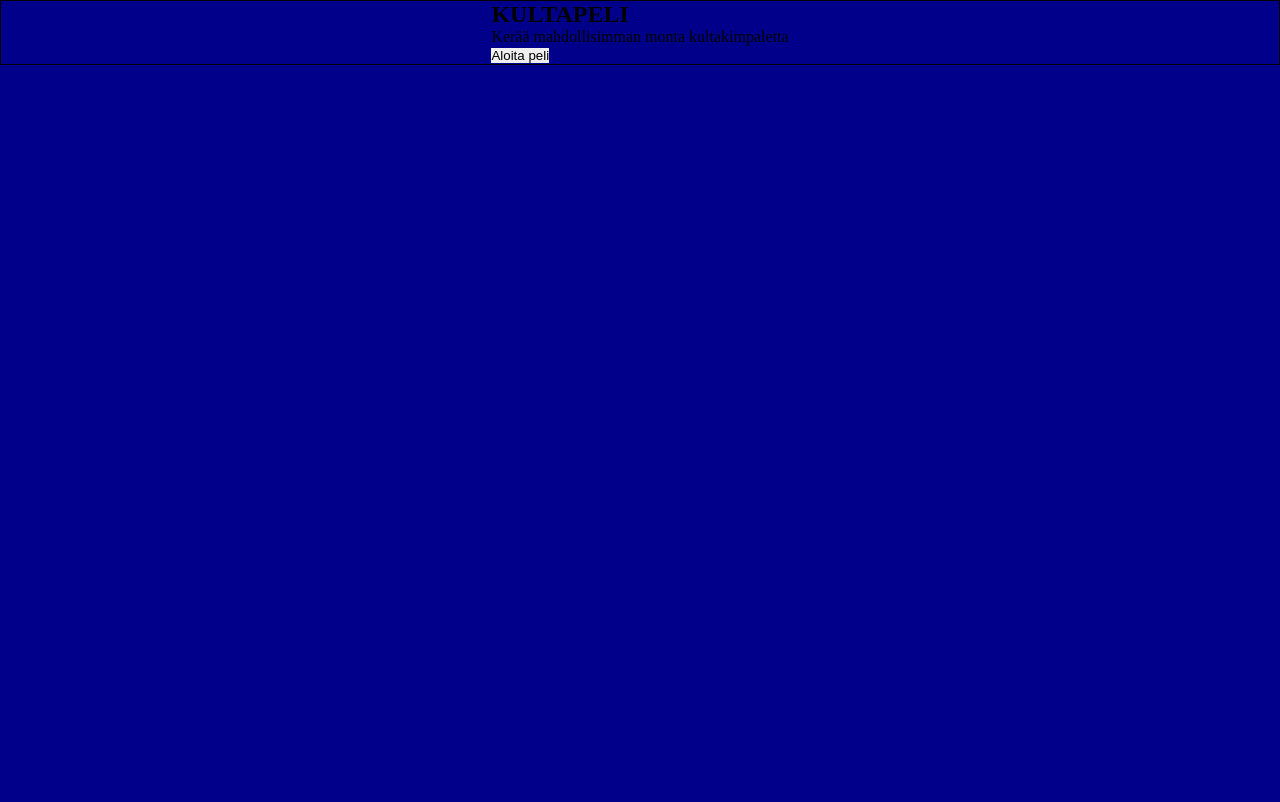
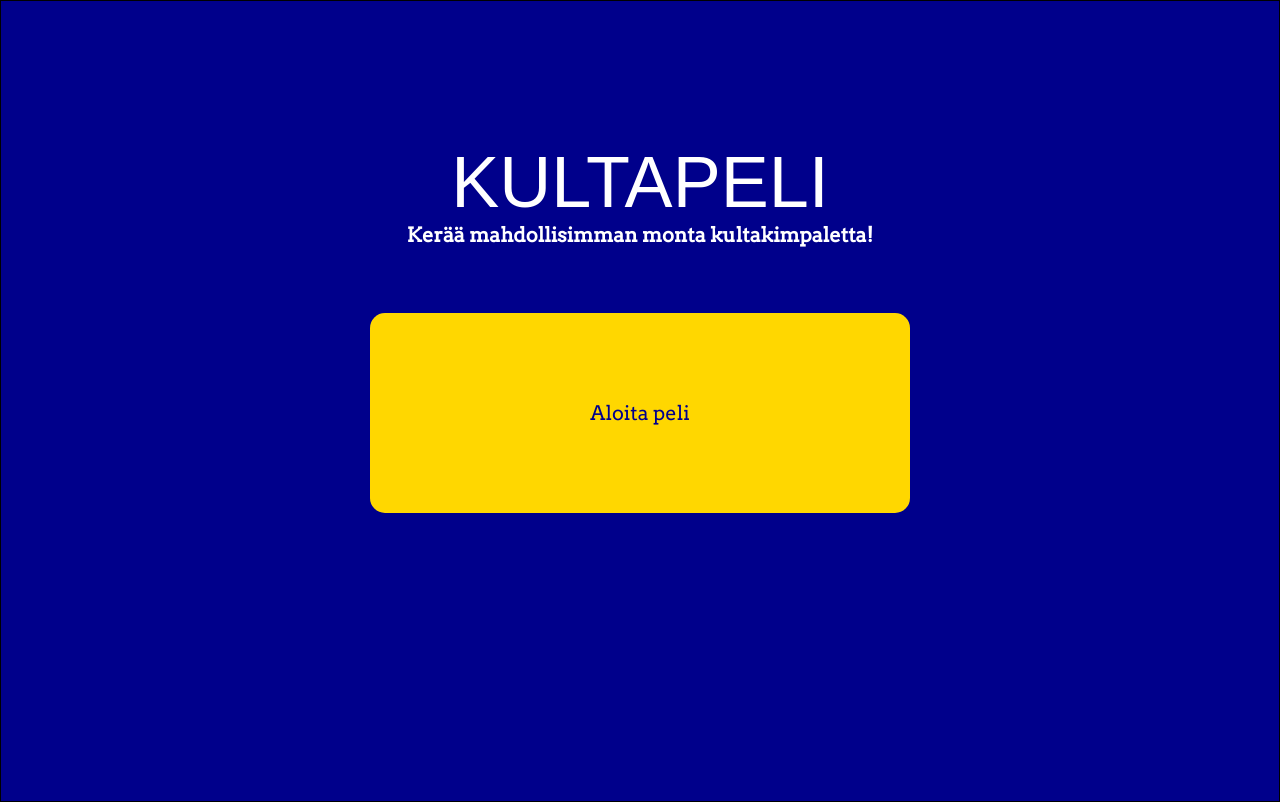
Before and after one commit to arttuaikala00/peliprojekti, a plain HTML site: page index.html in a window 1280 px wide. Drawn offline with Linux system fonts and the light colour scheme; a web font is replaced by a local one.

Commit message:
Aloitussivun css muokkausta

```diff
--- a/aloitusnakyma.js
+++ b/aloitusnakyma.js
@@ -1,3 +1,6 @@
+import * as pelimekaniikat from "./pelimekaniikat.js";
+import * as pelinakyma from "./pelinakyma.js";
+
 const nakyma = document.getElementById("nakyma");
 
 function naytaAloitusNakyma() {
@@ -6,7 +9,7 @@ function naytaAloitusNakyma() {
 
         <h1>KULTAPELI</h1>
 
-        <p>Kerää mahdollisimman monta kultakimpaletta</p>
+        <p>Kerää mahdollisimman monta kultakimpaletta!</p>
 
         <button id="aloita-nappi">
             Aloita peli
@@ -14,5 +17,12 @@ function naytaAloitusNakyma() {
 
     </section>
         `;
+
+     const aloitaNappi = document.getElementById("aloita-nappi");
+
+    aloitaNappi.addEventListener("click", () => {
+        pelimekaniikat.aloitaMekaniikat();
+        pelinakyma.aloitaNakyma();
+    });
 }
 naytaAloitusNakyma();
--- a/index.html
+++ b/index.html
@@ -4,11 +4,12 @@
     <meta charset="UTF-8">
     <meta name="viewport" content="width=device-width, initial-scale=1.0">
     <title>Kultapeli</title>
+    <link rel="stylesheet" href="https://fonts.googleapis.com/css2?family=Arvo&family=Rye">
     <link rel="stylesheet" href="style.css">
 </head>
 <body>
     <script type="module" src="peli.js"></script>
     <div id="nakyma"></div>
-    <script src="aloitusnakyma.js"></script>
+    <script type="module" src="aloitusnakyma.js"></script>
 </body>
 </html>
--- a/style.css
+++ b/style.css
@@ -66,3 +66,45 @@ div {
 .hiekka-kortti {
     background-color: var(--hiekka);
 }
+
+#aloitusnakyma {
+    min-height: 100vh;
+    display: flex;
+    flex-direction: column;
+    align-items: center;
+    padding-top: 140px;
+    box-sizing: border-box;
+}
+
+#aloitusnakyma h1 {
+    color: white;
+    font-family: Rye, sans-serif;
+    font-weight: bold;
+    font-size: 72px;
+    font-weight: normal;
+    margin: 0;
+    text-align: center;
+}
+
+#aloitusnakyma p {
+    color: white;
+    font-family: Arvo, sans-serif;
+    font-weight: bold;
+    font-size: 20px;
+    margin-top: 0;
+    text-align: center;
+}
+
+#aloita-nappi {
+    width: 540px;
+    height: 200px;
+    margin-top: 65px;
+    background-color: gold;
+    border-radius: 15px;
+    font-size: 20px;
+    font-family: Arvo, sans-serif;
+    color: #00008b;
+    text-align: center;
+    padding: 62px;
+    cursor: pointer;
+}
```
